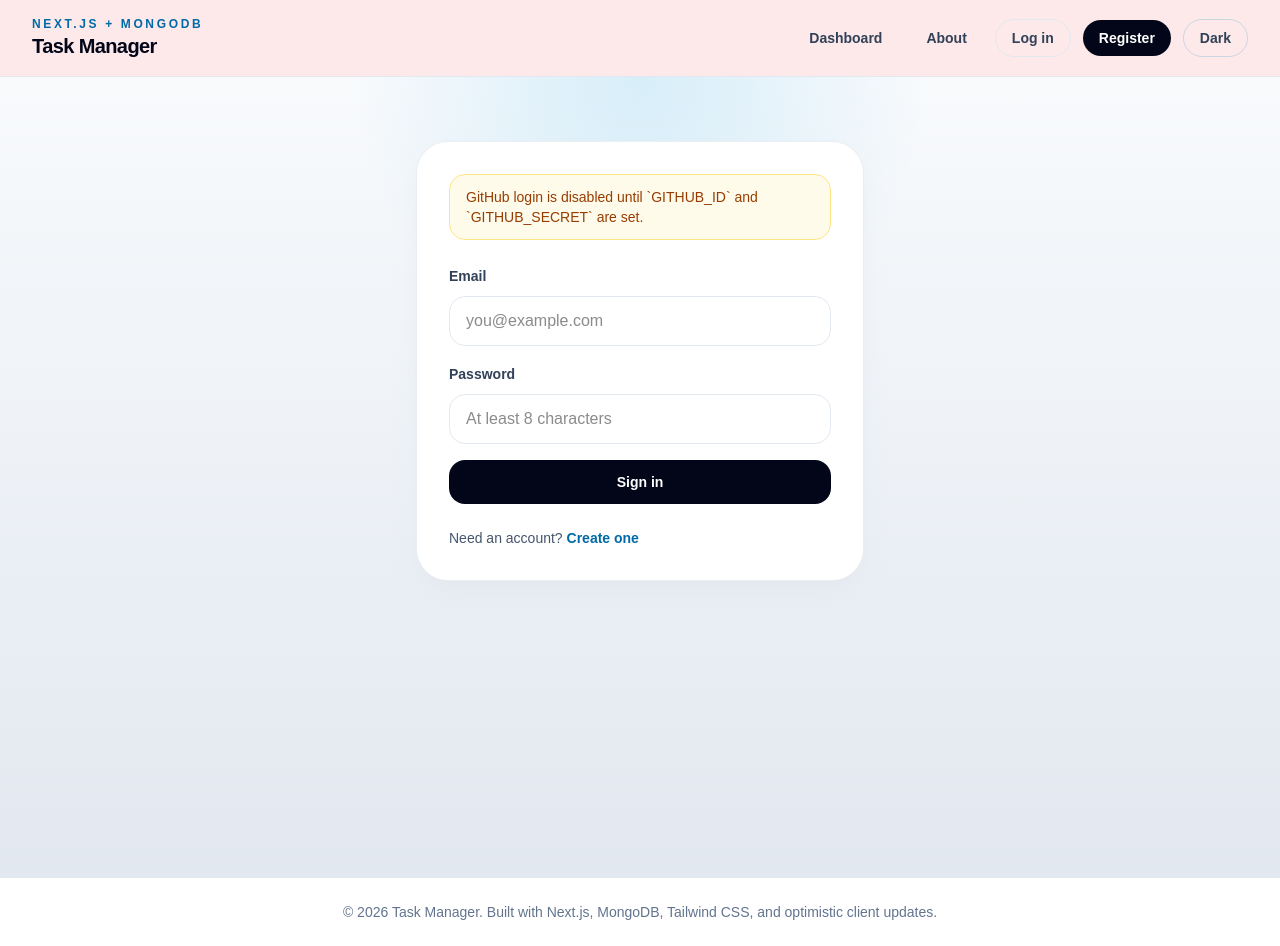
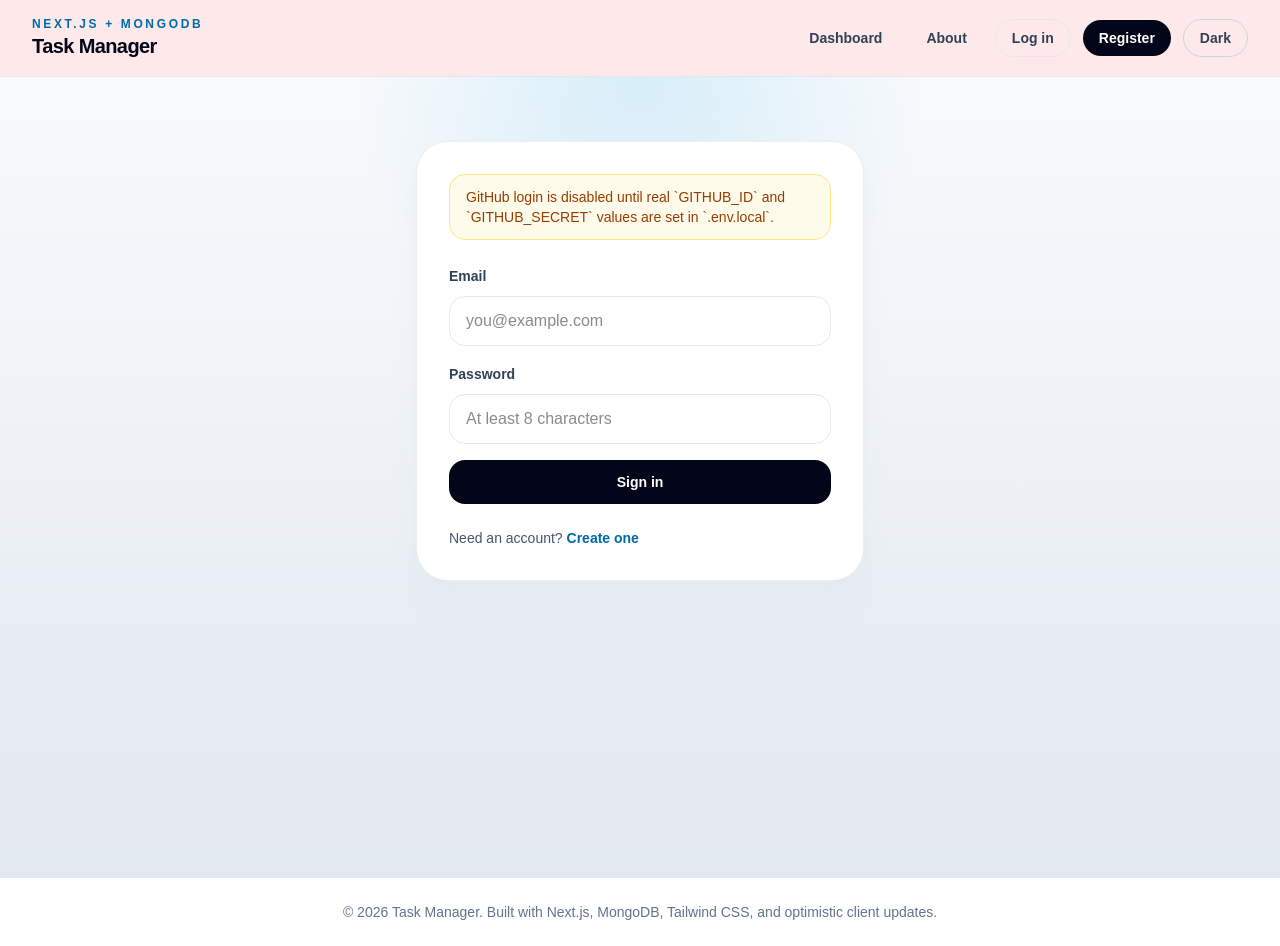
Before and after one commit to cholnasoeung/appkoompi, a Next.js app: page /login in a window 1280 px wide. Built offline with nearby package versions, Linux system fonts and the light colour scheme; no server answers.

Commit message:
github authentication function

```diff
--- a/app/login/page.tsx
+++ b/app/login/page.tsx
@@ -1,4 +1,4 @@
-import { auth } from "@/auth";
+import { auth, githubAuthEnabled } from "@/auth";
 import AuthForm from "@/components/AuthForm";
 import { redirect } from "next/navigation";
 
@@ -31,9 +31,7 @@ export default async function LoginPage({ searchParams }: LoginPageProps) {
       mode="login"
       callbackUrl={params.callbackUrl || "/"}
       initialError={getLoginError(params.error)}
-      githubEnabled={Boolean(
-        process.env.GITHUB_ID && process.env.GITHUB_SECRET
-      )}
+      githubEnabled={githubAuthEnabled}
     />
   );
 }
--- a/app/register/page.tsx
+++ b/app/register/page.tsx
@@ -1,4 +1,4 @@
-import { auth } from "@/auth";
+import { auth, githubAuthEnabled } from "@/auth";
 import AuthForm from "@/components/AuthForm";
 import { redirect } from "next/navigation";
 
@@ -23,9 +23,7 @@ export default async function RegisterPage({
     <AuthForm
       mode="register"
       callbackUrl={params.callbackUrl || "/"}
-      githubEnabled={Boolean(
-        process.env.GITHUB_ID && process.env.GITHUB_SECRET
-      )}
+      githubEnabled={githubAuthEnabled}
     />
   );
 }
--- a/auth.ts
+++ b/auth.ts
@@ -10,9 +10,26 @@ function normalizeEmail(email: string) {
   return email.trim().toLowerCase();
 }
 
+function hasRealEnvValue(value: string | undefined) {
+  if (!value) {
+    return false;
+  }
+
+  const normalizedValue = value.trim().toLowerCase();
+
+  return (
+    normalizedValue.length > 0 &&
+    !normalizedValue.startsWith("your_") &&
+    !normalizedValue.includes("client_id_here") &&
+    !normalizedValue.includes("client_secret_here")
+  );
+}
+
 const authSecret = process.env.AUTH_SECRET ?? process.env.NEXTAUTH_SECRET;
 const githubClientId = process.env.GITHUB_ID;
 const githubClientSecret = process.env.GITHUB_SECRET;
+export const githubAuthEnabled =
+  hasRealEnvValue(githubClientId) && hasRealEnvValue(githubClientSecret);
 
 let providers: NextAuthOptions["providers"] = [
   CredentialsProvider({
@@ -59,7 +76,7 @@ let providers: NextAuthOptions["providers"] = [
   }),
 ];
 
-if (githubClientId && githubClientSecret) {
+if (githubAuthEnabled && githubClientId && githubClientSecret) {
   providers = [
     GitHubProvider({
       clientId: githubClientId,
--- a/components/AuthForm.tsx
+++ b/components/AuthForm.tsx
@@ -153,8 +153,8 @@ export default function AuthForm({
             </>
           ) : (
             <div className="mb-6 rounded-2xl border border-amber-200 bg-amber-50 px-4 py-3 text-sm text-amber-800">
-              GitHub login is disabled until `GITHUB_ID` and `GITHUB_SECRET`
-              are set.
+              GitHub login is disabled until real `GITHUB_ID` and
+              `GITHUB_SECRET` values are set in `.env.local`.
             </div>
           )}
 
```
Also changed, not shown: 1 other file (tests, documents, lock files or other folders).
